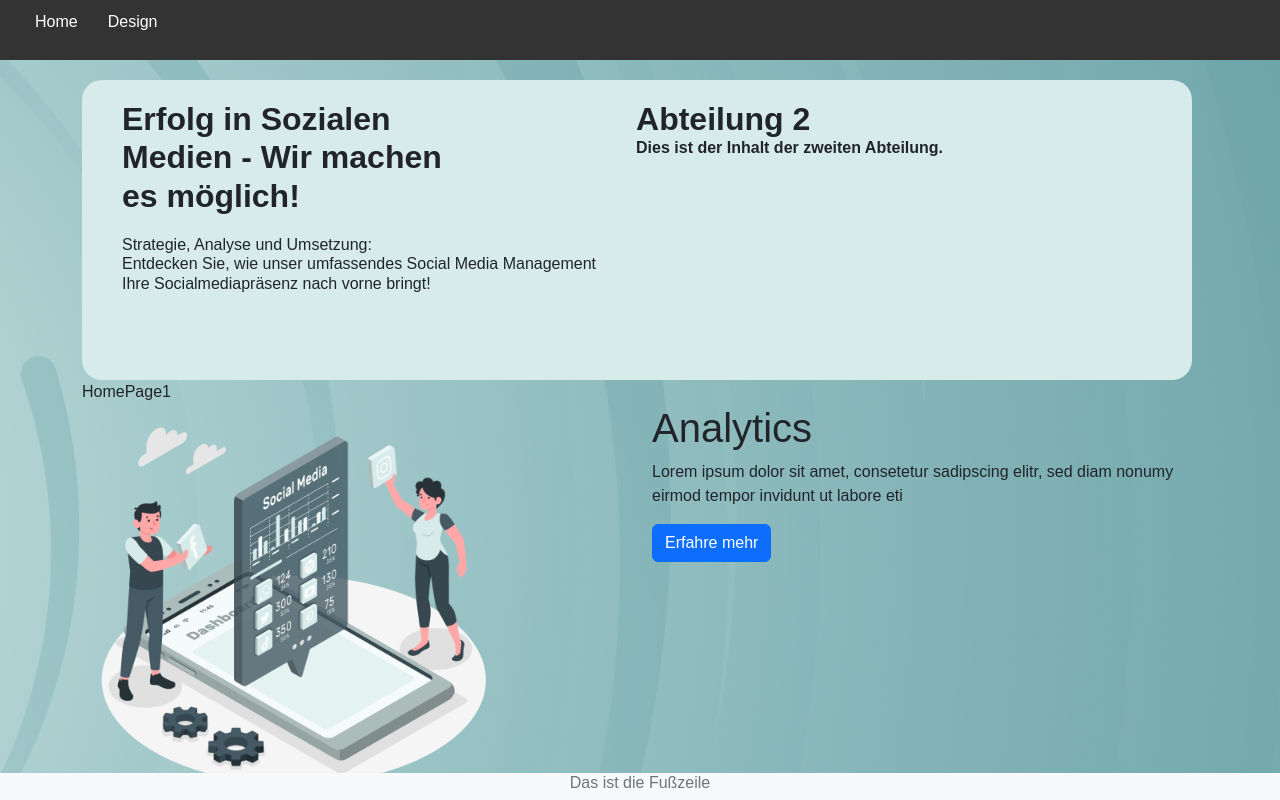
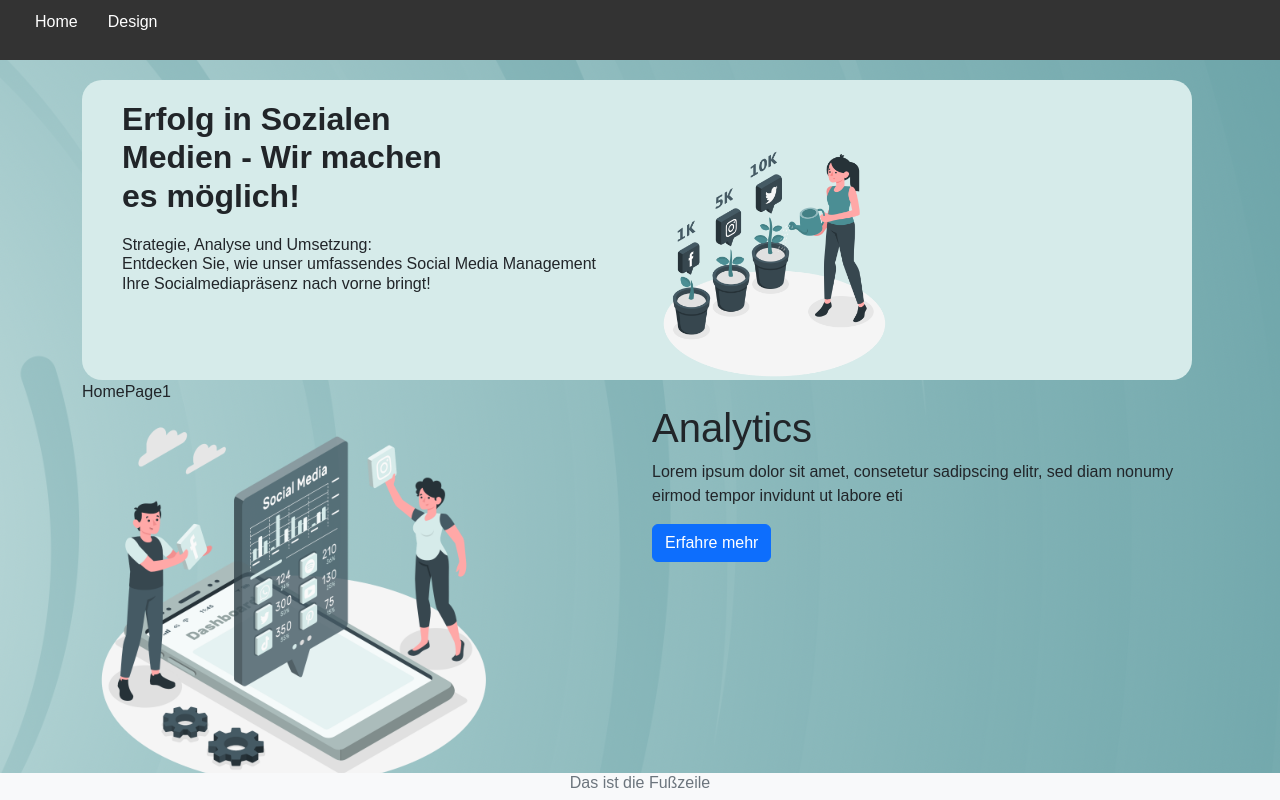
Before and after one commit to tobiebers/clikce_frontend, a Next.js app: page / in a window 1280 px wide. Shown: the top 800 px of the page. Built offline with nearby package versions, Linux system fonts and the light colour scheme.

Commit message:
css erstellt für heroSection und an heroSection.jsx was geändert

```diff
--- a/components/landingPage/heroSection.jsx
+++ b/components/landingPage/heroSection.jsx
@@ -15,11 +15,8 @@ export default function HeroSection() {
             Ihre Socialmediapräsenz nach vorne bringt!
           </p>
         </div>
-        <div className={styles.content}>
-          <h2 className={styles['custom-h2']}>Abteilung 2</h2>
-          <p className={styles['custom-h2']}>
-            Dies ist der Inhalt der zweiten Abteilung.
-          </p>
+        <div className={styles.imageContainer}>
+          <img src="/heroSection.png" width="270" height="270" />
         </div>
       </div>
     </div>
--- a/components/landingPage/heroSection.module.css
+++ b/components/landingPage/heroSection.module.css
@@ -32,3 +32,12 @@
   margin: 0;
   margin-top: 20px;
 }
+
+.imageContainer {
+  display: flex;
+  flex-direction: column; /* Vertikale Ausrichtung */
+  justify-content: center; /* Vertikal in der Mitte ausrichten */
+  align-items: flex-end; /* Horizontal ganz rechts ausrichten */
+  flex-grow: 1; /* Den Container auf volle Höhe ausdehnen */
+  padding: 20px; /* Hier kannst du den Abstand anpassen */
+}
```
Also changed, not shown: public/heroSection.png (added).
